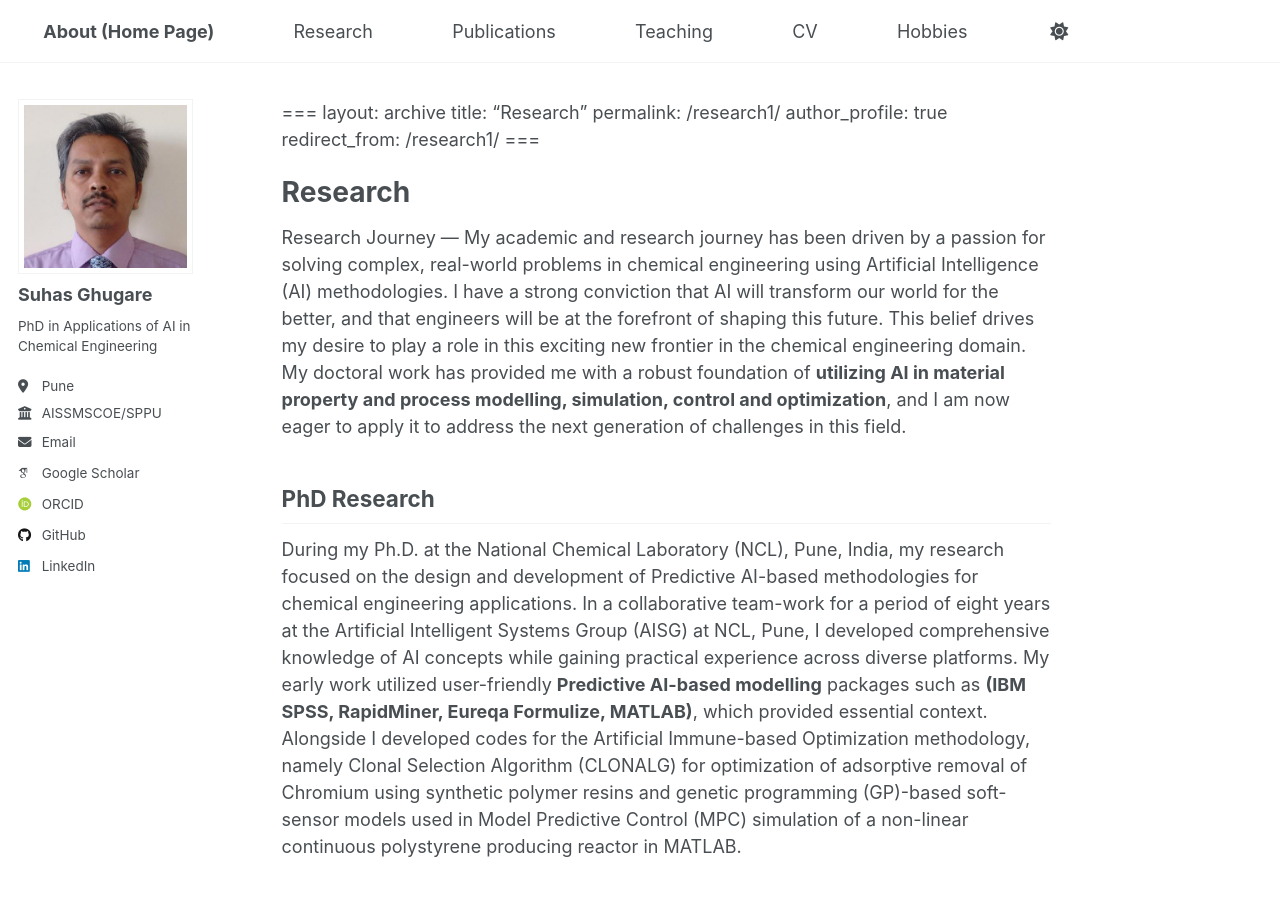
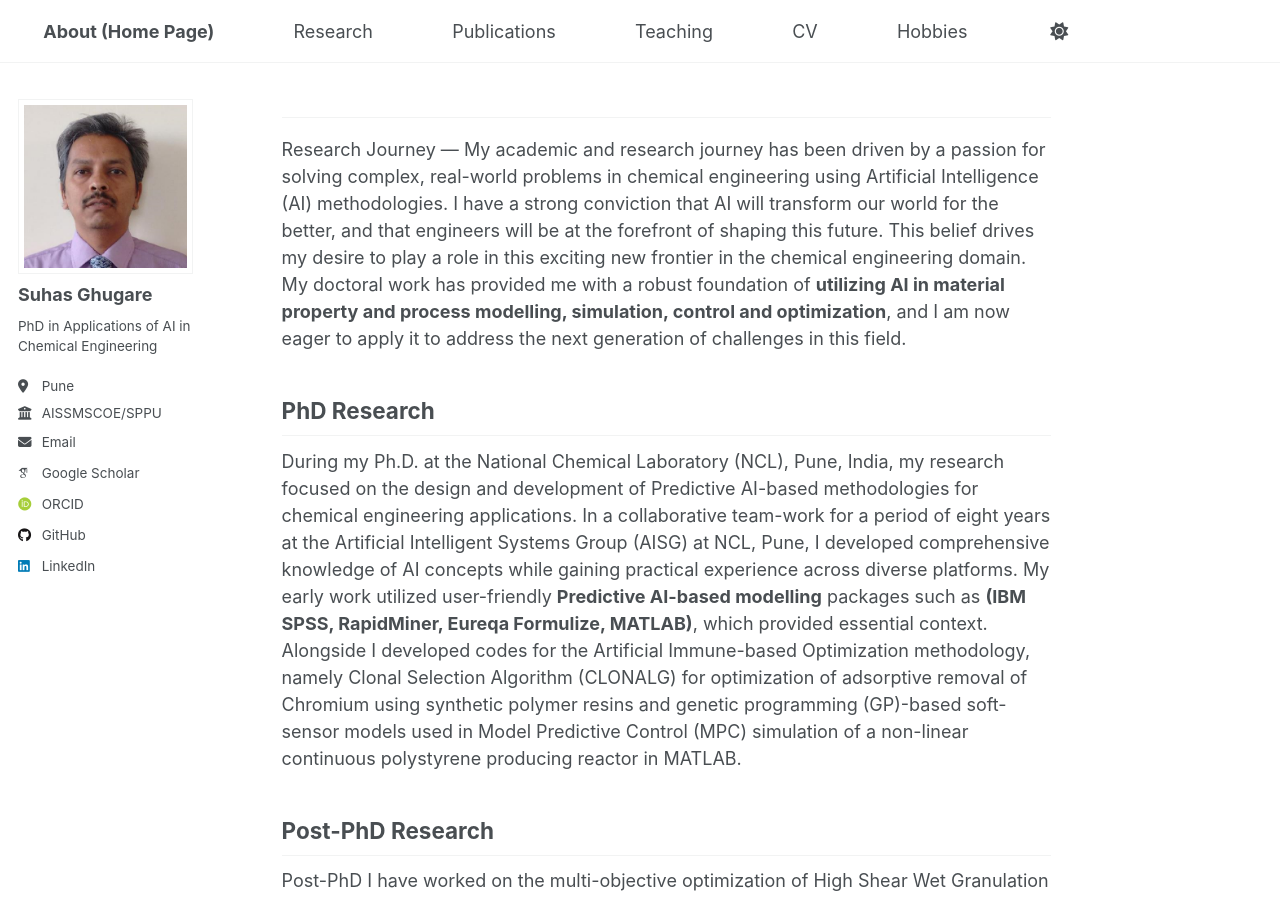
Before and after one commit to suhasghugare/suhasghugare.github.io, a Jekyll site: the page built from _pages/research1.md, in a window 1280 px wide and 900 px high. Built offline with Jekyll 4.4.1, drawn with Linux system fonts in a browser that asks for light colours; some web fonts are replaced; our own code applies the rules of GitHub Pages for plain Markdown files; a script that is not in the unit is left out.

Commit message:
Update research1.md

```diff
--- a/_pages/research1.md
+++ b/_pages/research1.md
@@ -1,14 +1,13 @@
-===
+---
 	layout: archive
 	title: “Research”
 	permalink: /research1/
 	author_profile: true
 	redirect_from:
-	/research1/
-===
+	    -   /research1/
+---
 
-Research
-===
+---
 Research Journey
 ---
 My academic and research journey has been driven by a passion for solving complex, real-world problems in chemical engineering using Artificial Intelligence (AI) methodologies. I have a strong conviction that AI will transform our world for the better, and that engineers will be at the forefront of shaping this future. This belief drives my desire to play a role in this exciting new frontier in the chemical engineering domain. My doctoral work has provided me with a robust foundation of <b>utilizing AI in material property and process modelling, simulation, control and optimization</b>, and I am now eager to apply it to address the next generation of challenges in this field.
```
